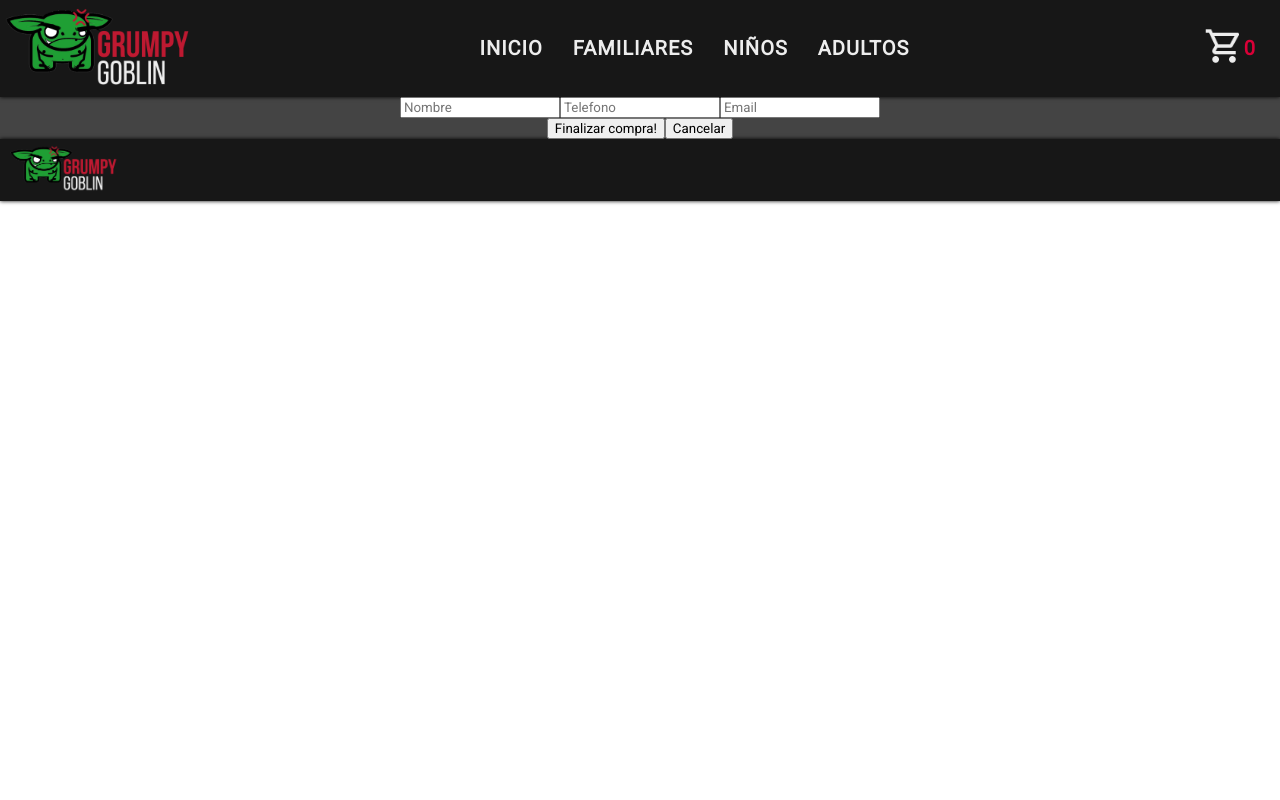
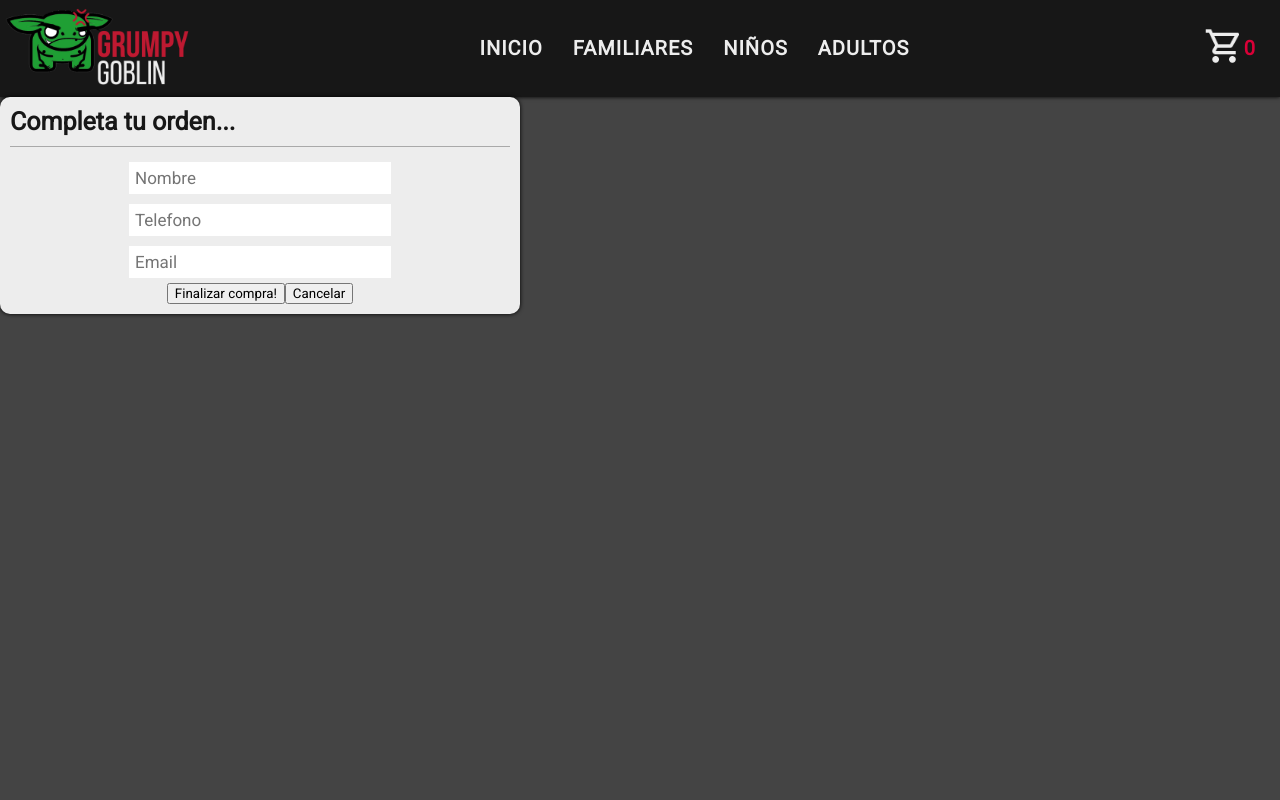
Before and after one commit to diefarias10/e-commerce-diego-farias, a React (Create React App) app: page /checkout in a window 1280 px wide. Shown: the top 800 px of the page. Built offline with nearby package versions, Linux system fonts and the light colour scheme.

Commit message:
Entrega desafio Firebase II

```diff
--- a/src/components/Cart.jsx
+++ b/src/components/Cart.jsx
@@ -44,11 +44,6 @@ export default function Cart() {
                     <button onClick={() => goTo('/checkout')}>Checkout</button>
                 </div>
             </div>
-
-
-
-
         </div>
     );
-
 }
--- /dev/null
+++ b/src/components/Checkout.css
@@ -0,0 +1,34 @@
+.checkoutForm {
+    display: flex;
+    flex-direction: column;
+    align-items: center;
+    background-color: #EDEDED;
+    width: 500px;
+    padding: 10px;
+    border-radius: 10px;
+    box-shadow: 0px 0px 4px;
+}
+
+.checkoutForm h1{
+    color: #171717;
+    font-size: 25px;
+    display: block;
+    text-align: left;
+    width: 100%;
+    padding-bottom: 10px;
+    border-bottom: 1px solid darkgrey;
+    margin-bottom: 10px;
+}
+
+
+.checkoutForm input{
+    font-size: 17px;
+    margin: 5px 0;
+    border: 1px solid transparent;
+    padding: 5px ;
+    width: 50%;
+}
+
+.checkoutForm:focus{
+    outline: none;
+}
--- a/src/components/Checkout.jsx
+++ b/src/components/Checkout.jsx
@@ -1,7 +1,9 @@
 import React, { useState } from "react";
 import { useContext } from "react";
+import './Checkout.css';
 import { CartContext } from "../context/CartContext";
 import { getFirestore, collection, addDoc } from 'firebase/firestore';
+import ClimbingBoxLoader from "react-spinners/ClimbingBoxLoader";
 
 
 export default function Checkout() {
@@ -28,14 +30,16 @@ export default function Checkout() {
         addDoc(myCollection, order).then(({ id }) => {
             setLoading(false)
             setOrderId(id)
-            console.log(orderId)
+            alert('Su orden ha sido enviada correctamente!')
         })
 
     }
 
     return (
-        <div>
+        <div style={{ height: '100vh', textAlign: 'center' }}>
+            {!loading ?
                 <div className="checkoutForm">
+                    <h1>Completa tu orden...</h1>
                     <input value={name} type="text" placeholder="Nombre" onChange={(e) => setName(e.target.value)} />
                     <input value={phone} type="text" placeholder="Telefono" onChange={(e) => setPhone(e.target.value)} />
                     <input value={email} type="text" placeholder="Email" onChange={(e) => setEmail(e.target.value)} />
@@ -44,8 +48,12 @@ export default function Checkout() {
                         <button onClick={submitOrder}>Finalizar compra!</button>
                         <button>Cancelar</button>
                     </div>
-
                 </div>
+                :
+                <div className="spinner">
+                    <ClimbingBoxLoader color={'#DA0037'} loading={loading} cssOverride={''} size={15} />
+                </div>
+            }
         </div>
     )
 }
```
Lines whose indentation alone changed are shown as unchanged.
